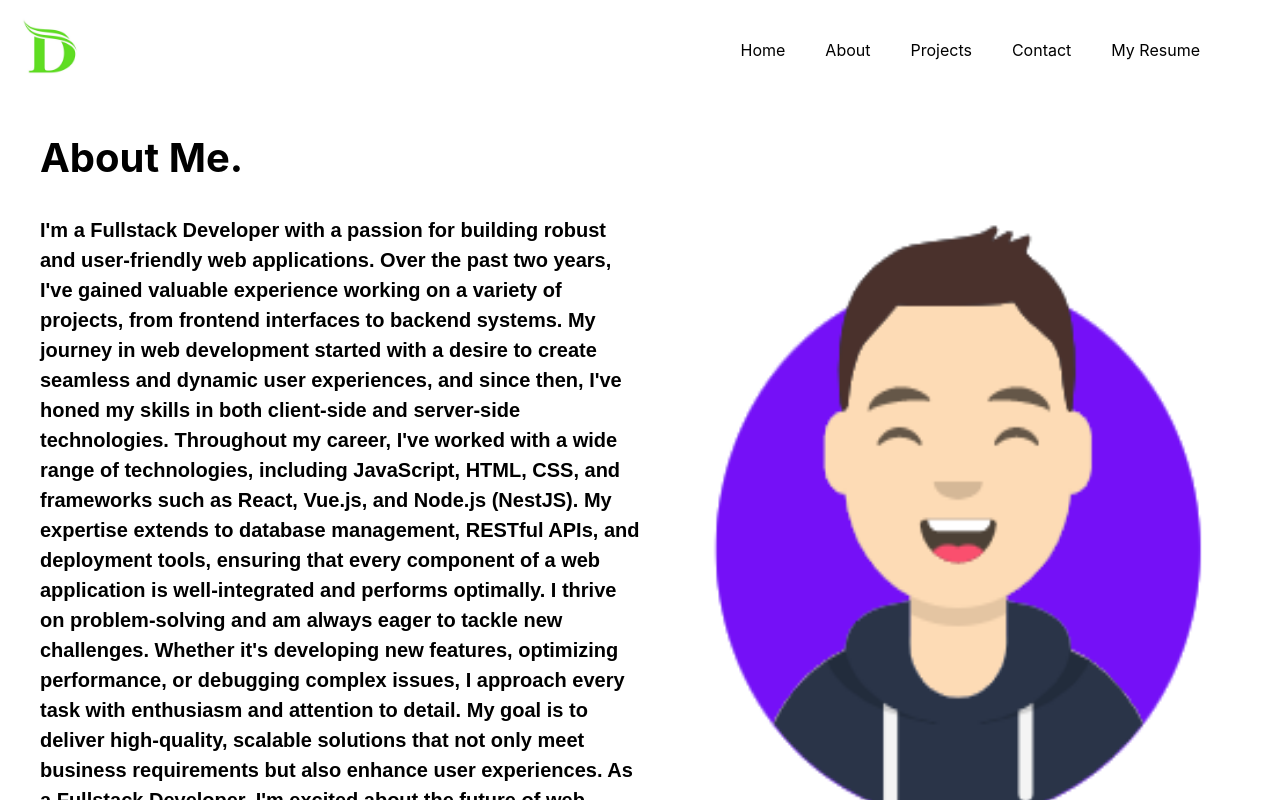
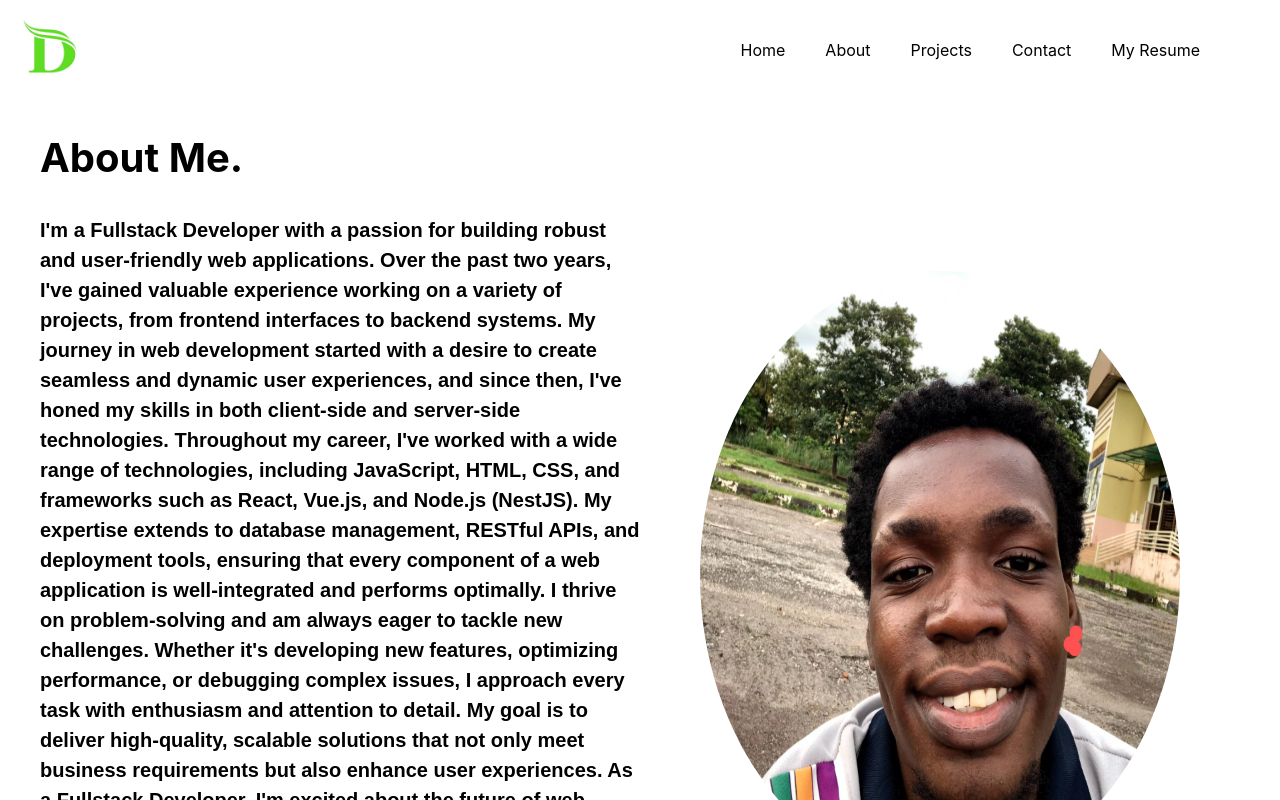
Before and after one commit to divywealth/my-portfolo, a React (Create React App) app: page /about in a window 1280 px wide. Shown: the top 800 px of the page. Built offline with nearby package versions, Linux system fonts and the light colour scheme.

Commit message:
Added my personal photo

```diff
--- a/src/Pages/About.js
+++ b/src/Pages/About.js
@@ -1,9 +1,20 @@
 import developer from "../assets/developer.jpg";
-import avater from "../assets/avater.jpg";
+import divy from "../assets/Divy.jpg";
 import NavBar from "../components/NavBar/NavBar";
 import BottomBar from "../components/BottomBar/BottomBar";
 
 function About() {
+  const picStyle = {
+    borderRadius: "100%",
+    height: "80%",
+    width: "80%",
+  }
+  const picContainer = {
+    display: "flex",
+    flexDirection: "column",
+    alignItems: "center",
+    justifyContent: "center"
+  }
   return (
     <div>
       <div>
@@ -40,9 +51,9 @@ function About() {
                 industry.
               </p>
             </div>
-            <div>
+            <div style={picContainer}>
               {" "}
-              <img src={avater} alt="img not showing" />
+              <img src={divy} alt="img not showing" style={picStyle} />
             </div>
           </div>
         </section>
--- a/src/Pages/HomePage.js
+++ b/src/Pages/HomePage.js
@@ -1,10 +1,10 @@
-import avater from "../assets/avater.jpg";
 import computer from "../assets/Computer.jpg";
 import developer from "../assets/developer.jpg";
 import github from "../assets/github.jpg";
 import carashop from "../assets/cara-shop.jpg";
 import NavBar from "../components/NavBar/NavBar";
 import Slang from "../assets/slang-img.png";
+import divy from "../assets/Divy.jpg";
 import BottomBar from "../components/BottomBar/BottomBar";
 import { useState } from "react";
 
@@ -30,6 +30,7 @@ function HomePage() {
     },
   ];
 
+
   const text = `I'm a Fullstack Developer with a passion for building robust and user-friendly applications. Over the past two years, I've gained valuable experience working on a variety of projects, from frontend interfaces to backend systems. My journey in software development started with a desire to create seamless and dynamic user experiences, and since then, I've honed my skills in both client-side and server-side technologies.
 
   Throughout my career, I've worked with a wide range of technologies, including JavaScript/TypeScript, HTML, CSS, and frameworks such as React, Vue.js, and Node.js (NestJs/SailsJs). My expertise extends to database management, RESTful APIs, and deployment tools, ensuring that every component of a web application is well-integrated and performs optimally.
@@ -45,6 +46,9 @@ function HomePage() {
   const toggleShowAll = () => {
     setShowAll(!showAll);
   };
+  const picStyle = {
+    borderRadius: '100%'
+  }
   return (
     <div>
       <div>
@@ -53,9 +57,9 @@ function HomePage() {
       <section className="Body">
         <h1>Fullstack Developer</h1>
         <p>Hi, I'm Divine Onuora. Nice to meet you</p>
-        <img src={avater} alt="" />
+        <img src={divy} alt="Not displaying" width={"20%"} height={"20%"} style={picStyle} />
         <div className="computerImg">
-          <img src={computer} alt="" />
+          <img src={computer} alt="Not displaying" />
         </div>
       </section>
 
```
Also changed, not shown: src/assets/Divy.jpg (added).
